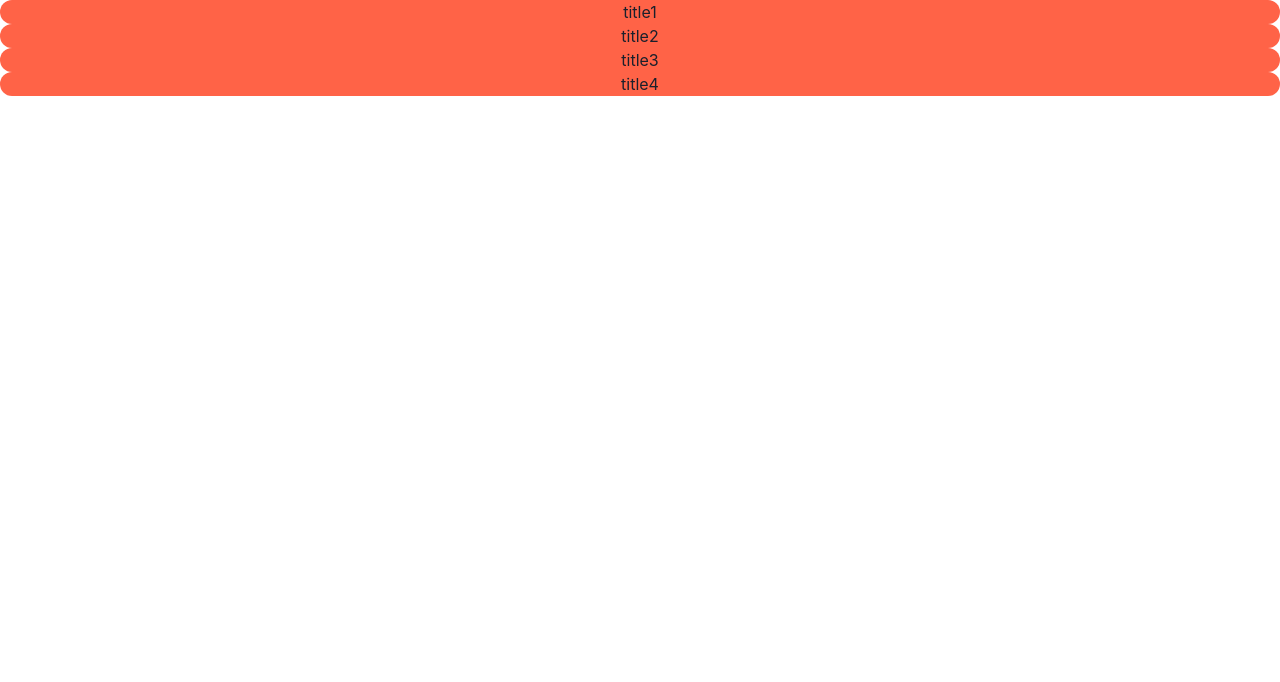
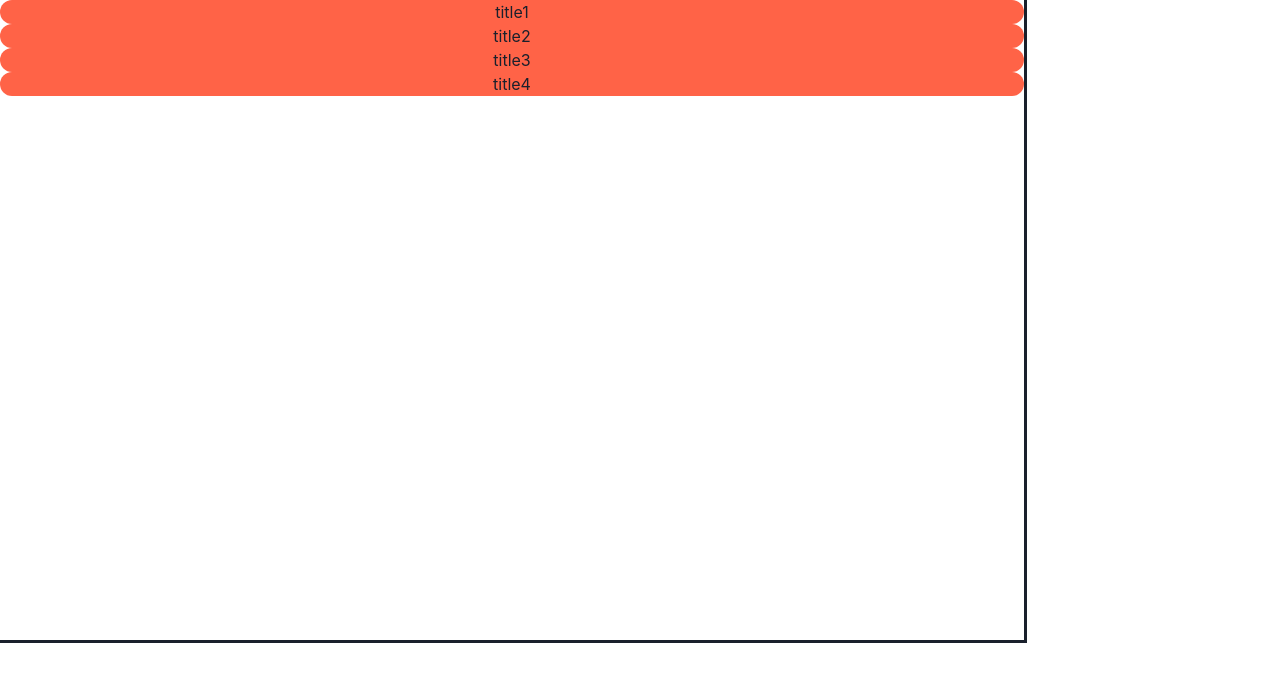
Before and after one commit to NULL-header/null-header.github.io, a React app: page / in a window 1280 px wide. Shown: the top 682 px of the page. Built offline with nearby package versions, Linux system fonts and the light colour scheme.

Commit message:
feat: nested animation #6

```diff
--- a/src/components/content-tree/tree.tsx
+++ b/src/components/content-tree/tree.tsx
@@ -1,4 +1,6 @@
-import React, { useState } from "react";
+import React, { useState, useCallback, useEffect } from "react";
+import { keyframes, Box } from "@chakra-ui/react";
+import { motion, AnimatePresence } from "framer-motion";
 import { ItemProps, Item } from "./item";
 import { Menu } from "./menu";
 
@@ -12,11 +14,11 @@ type Contents = {
 interface TreeProps {
   contents: Contents;
 }
-
 export const Tree = ({ contents }: TreeProps) => {
   const [levels, setLevels] = useState([contents]);
-  const level = levels[levels.length - 1];
-  const record = Object.entries(level).reduce((a, [key, val]) => {
+  const makeRecord = useCallback(
+    (level: Contents) =>
+      Object.entries(level).reduce((a, [key, val]) => {
         if (val.isContent) {
           const content = (props: ItemProps) => <Item {...props} />;
           // eslint-disable-next-line no-param-reassign
@@ -26,7 +28,7 @@ export const Tree = ({ contents }: TreeProps) => {
             <Item
               {...props}
               onClick={() => {
-            setLevels((nextLevels) => [...nextLevels, val.under]);
+                setLevels((lastLevels) => [...lastLevels, val.under]);
               }}
             />
           );
@@ -34,6 +36,29 @@ export const Tree = ({ contents }: TreeProps) => {
           a[key] = folder;
         }
         return a;
-  }, {} as Record<string, React.FC<ItemProps>>);
-  return <Menu itemRecord={record} />;
+      }, {} as Record<string, React.FC<ItemProps>>),
+    [],
+  );
+
+  return (
+    <Box
+      outline="solid"
+      width="80%"
+      height="80%"
+      overflow="hidden"
+      display="grid"
+      gridTemplateColumns="1fr"
+      sx={{
+        "*": {
+          gridRowStart: 1,
+          gridColumnStart: 1,
+        },
+      }}
+    >
+      <Menu
+        itemRecord={makeRecord(levels[levels.length - 1])}
+        level={levels.length}
+      />
+    </Box>
+  );
 };
```
Lines whose indentation alone changed are shown as unchanged.
